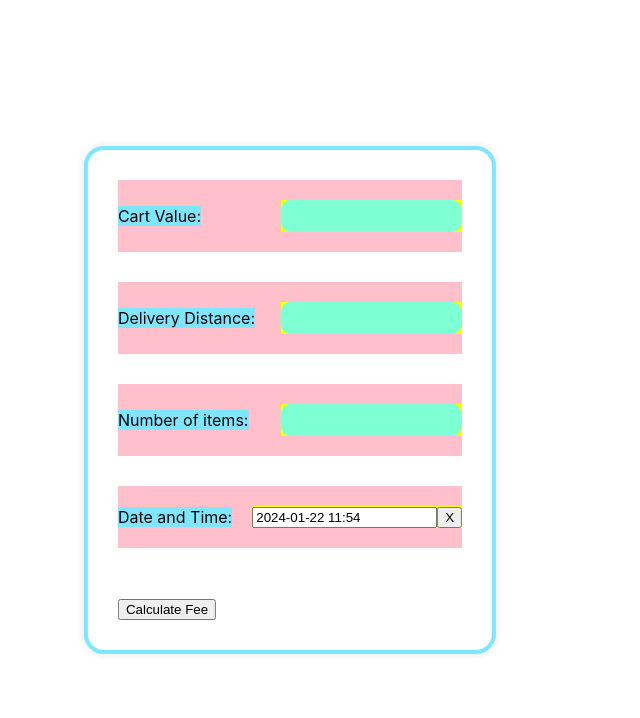
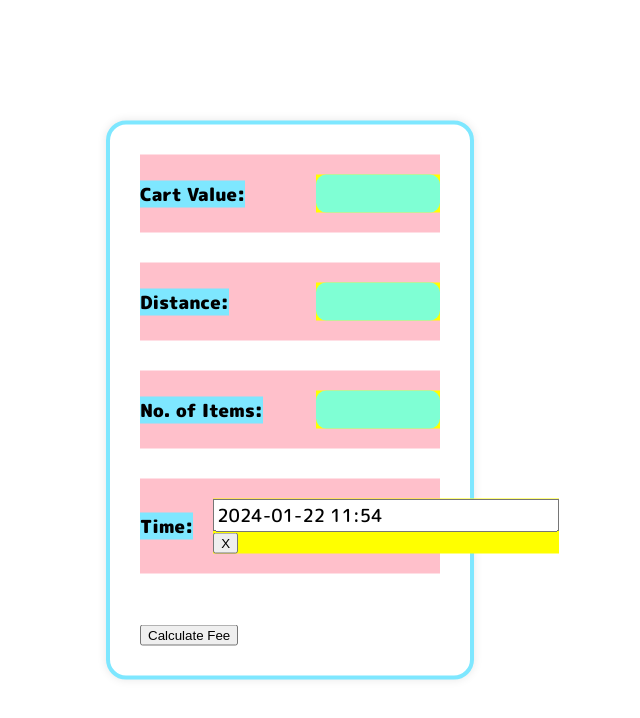
Before and after one commit to nine-chairs/testaufgabe, a React (Create React App) app: page / in a window 1280 px wide. Shown: the top 718 px of the page, without its empty margins (350-990 px from the left). Built offline with nearby package versions, Linux system fonts and the light colour scheme.

Commit message:
added new fonts

```diff
--- a/public/index.html
+++ b/public/index.html
@@ -15,6 +15,15 @@
       user's mobile device or desktop. See https://developers.google.com/web/fundamentals/web-app-manifest/
     -->
     <link rel="manifest" href="%PUBLIC_URL%/manifest.json" />
+    <link rel="preconnect" href="https://fonts.googleapis.com">
+<link rel="preconnect" href="https://fonts.gstatic.com" crossorigin>
+<link href="https://fonts.googleapis.com/css2?family=Prompt:ital,wght@0,100;0,200;0,300;0,400;0,500;0,600;0,700;0,800;0,900;1,100;1,200;1,300;1,400;1,500;1,600;1,700;1,800;1,900&display=swap" rel="stylesheet">
+<link rel="preconnect" href="https://fonts.googleapis.com">
+<link rel="preconnect" href="https://fonts.gstatic.com" crossorigin>
+<link href="https://fonts.googleapis.com/css2?family=Prompt:ital,wght@0,100;0,200;0,300;0,400;0,500;0,600;0,700;0,800;0,900;1,100;1,200;1,300;1,400;1,500;1,600;1,700;1,800;1,900&family=Roboto+Flex:opsz,wght@8..144,100;8..144,200;8..144,300;8..144,400;8..144,500;8..144,600;8..144,700;8..144,800;8..144,900;8..144,1000&display=swap" rel="stylesheet">
+<link rel="preconnect" href="https://fonts.googleapis.com">
+<link rel="preconnect" href="https://fonts.gstatic.com" crossorigin>
+<link href="https://fonts.googleapis.com/css2?family=M+PLUS+Rounded+1c:wght@100;300;400;500;700;800;900&family=Prompt:ital,wght@0,100;0,200;0,300;0,400;0,500;0,600;0,700;0,800;0,900;1,100;1,200;1,300;1,400;1,500;1,600;1,700;1,800;1,900&family=Roboto+Flex:opsz,wght@8..144,100;8..144,200;8..144,300;8..144,400;8..144,500;8..144,600;8..144,700;8..144,800;8..144,900;8..144,1000&display=swap" rel="stylesheet">
     <!--
       Notice the use of %PUBLIC_URL% in the tags above.
       It will be replaced with the URL of the `public` folder during the build.
--- a/src/components/Calculator/Calculator.css
+++ b/src/components/Calculator/Calculator.css
@@ -1,3 +1,15 @@
+label {
+  font-family: 'M PLUS Rounded 1c';
+  font-weight: 900;
+  font-size: 18px;
+}
+
+input {
+  font-family: 'M PLUS Rounded 1c';
+  font-weight: 500;
+  font-size: 18px;
+}
+
 .calculatorContainer {
   position: absolute;
   top: 50%;
@@ -7,7 +19,7 @@
   border-radius: 20px;
   background-color: #fff;
   box-shadow: 0 0 10px rgba(0, 0, 0, 0.1);
-  max-width: 400px;
+  max-width: 300px;
   padding: 30px;
 }
 
@@ -38,5 +50,6 @@
  background-color: aquamarine;
  border-radius: 10px;
  border: none;
- height: 30px;
+ height: 36px;
+ width: 120px;
 }
--- a/src/components/Calculator/Calculator.tsx
+++ b/src/components/Calculator/Calculator.tsx
@@ -30,7 +30,7 @@ const Calculator: React.FC = () => {
       <div className='inputContainer'>
         <div className='inputLabelContainer'>
           <label>
-            Delivery Distance:
+            Distance:
           </label>
         </div>
         <div className='inputFieldContainer'>
@@ -47,7 +47,7 @@ const Calculator: React.FC = () => {
       <div className='inputContainer'>
         <div className='inputLabelContainer'>
           <label>
-            Number of items:
+            No. of Items:
           </label>
         </div>
         <div className='inputFieldContainer'>
@@ -64,7 +64,7 @@ const Calculator: React.FC = () => {
       <div className='inputContainer'>
         <div className='inputLabelContainer'>
           <label>
-            Date and Time:
+            Time:
           </label>
         </div>
         <div className='inputFieldContainer'>
```
